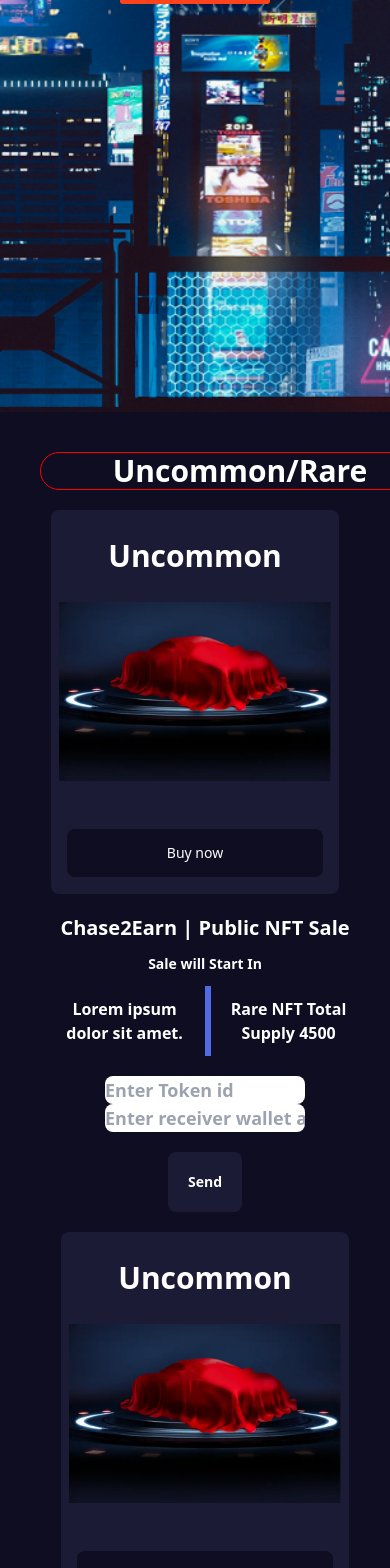
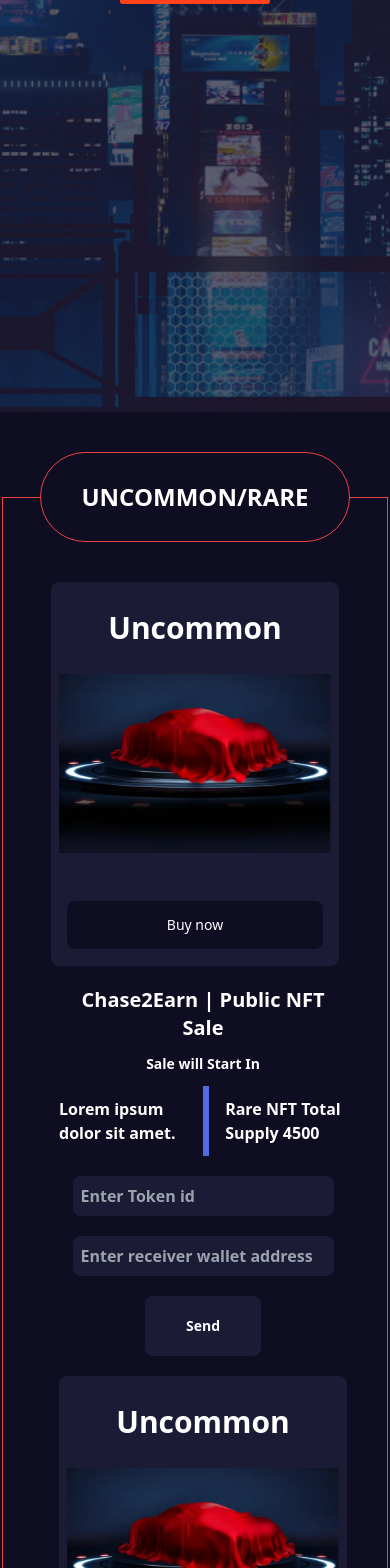
Before and after one commit to hashirnouman/nft-dapp-clone, a React (Vite) app: page / in a window 390 px wide. Shown: the part 432-2000 px from the top of the page. Built offline with nearby package versions, Linux system fonts and the light colour scheme.

Commit message:
responsivness fixed

```diff
--- a/src/components/Navbar.tsx
+++ b/src/components/Navbar.tsx
@@ -13,7 +13,7 @@ const Navbar = ({ action, status }: Props) => {
   const [show, setShow] = useState(false);
   return (
     <>
-      <div className="flex justify-between p-5 text-white font-extrabold items-center lg:flex-col w-full">
+      <div className="flex justify-between px-10 py-5 text-white font-extrabold items-center lg:flex-col w-full ">
         <div className="cursor-pointer lg:hidden">Home</div>
         <div className=" cursor-pointer lg:hidden">Marketplace</div>
         <div className="cursor-pointer lg:hidden">How to play</div>
@@ -49,7 +49,7 @@ const Navbar = ({ action, status }: Props) => {
       </div>
       <div>
         {show && (
-          <div className=" lg:bg-black lg:absolute lg:bottom-0 lg:w-full lg:h-4/5 lg:text-white lg:bg-opacity-70 flex justify-center items-center">
+          <div className="hidden lg:visible lg:bg-black lg:absolute lg:bottom-0 lg:w-full lg:h-4/5 lg:text-white lg:bg-opacity-70 lg:flex justify-center items-center">
             <div className=" flex-col space-y-28 text-center font-extrabold text-lg">
               <div className="cursor-pointer">Home</div>
               <div className=" cursor-pointer">Marketplace</div>
--- a/src/index.css
+++ b/src/index.css
@@ -3,6 +3,9 @@
   padding: 0;
   box-sizing: border-box;
 }
+body {
+  background-color: #0e0d21;
+}
 @tailwind base;
 @tailwind components;
 @tailwind utilities;
--- a/src/views/Home/Home.tsx
+++ b/src/views/Home/Home.tsx
@@ -77,7 +77,7 @@ const Home = (props: Props) => {
         tokenId
       );
     } catch (error) {
-      alert(error);
+      alert("Transaction failed");
     }
   };
   const checkTokenId = async (token_id: number) => {
@@ -94,11 +94,11 @@ const Home = (props: Props) => {
   };
   return (
     <div className="overflow-hidden sm:overflow-x-scroll">
-      <div className={styles.herosection}>
+      <div className={styles.herosection} id={styles.overlay}>
         <Navbar action={connectWallet} status={web3provider} />
-        <div className="flex justify-center text-white align-center pt-40 ">
+        <div className="flex justify-center text-white align-center pt-40">
           <div className="space-y-4">
-            <div className="text-5xl text-center font-extrabold text-white sm:text-2xl ">
+            <div className="text-5xl text-center font-extrabold text-white sm:text-2xl">
               BE THE ULIMATE IBALR AND
               <br /> WINN YOUR DREAM PRIZE
             </div>
@@ -114,22 +114,20 @@ const Home = (props: Props) => {
           </div>
         </div>
       </div>
-      <div className={styles.cardsection}>
-        <div className="p-10">
-          <div className={styles.borderTitle}>
-            <div className="sm:text-3xl">Uncommon/Rare</div>
-          </div>
-          <div className="flex space-x-10 mt-5 justify-center lg:space-x-5  md:flex-col items-center space-y-5">
-            <Card />
-            <CountDownSection
-              sendNft={sendNft}
-              setAccount={setAccount2}
-              setTokenId={setTokenId}
-            />
-            <Card />
-          </div>
-        </div>
+      <div className="flex justify-center my-10">
+        <fieldset className="border border-red-500 w-4/5">
+          <legend className="border border-red-500 text-center rounded-full text-white px-20 py-7 text-3xl font-extrabold lg:px-10 lg:text-2xl md:text-xl md:px-8">
+            UNCOMMON/RARE
+          </legend>
+
+          <CountDownSection
+            sendNft={sendNft}
+            setAccount={setAccount2}
+            setTokenId={setTokenId}
+          />
+        </fieldset>
       </div>
+
       <Aboutus />
       <Footer />
     </div>
--- a/src/views/Home/components/CountDownSection.tsx
+++ b/src/views/Home/components/CountDownSection.tsx
@@ -1,4 +1,5 @@
 import React from "react";
+import Card from "../../../components/Card/Card";
 import styles from "./styles/CountDownSection.module.css";
 type Props = {
   sendNft: any;
@@ -7,39 +8,42 @@ type Props = {
 };
 const CountDownSection = ({ sendNft, setAccount, setTokenId }: Props) => {
   return (
-    <div className=" flex items-center justify-items-center">
-      <div className="text-4xl text-white font-bold  lg:text-xl text-center">
+    <div className="flex justify-center p-10 rounded-xl space-x-4 lg:flex-col lg:space-y-5 lg:items-center">
+      <Card />
+      <div className="text-white font-bold ">
+        <h1 className="text-4xl lg:text-xl text-center">
           Chase2Earn | Public NFT Sale
+        </h1>
         <p className="text-sm text-center p-3">Sale will Start In</p>
-        <div className="flex"></div>
         <div className="flex justify-center items-center space-x-4">
-          <div className="text-base">Lorem ipsum dolor sit amet.</div>
+          <p className="text-base">Lorem ipsum dolor sit amet.</p>
           <div className={styles.vl}></div>
-          <div className="text-base">Rare NFT Total Supply 4500</div>
+          <p className="text-base">Rare NFT Total Supply 4500</p>
         </div>
-        <>
         <form onSubmit={(e) => sendNft(e)}>
-            <div className="flex-col m-5 text-black">
+          <div className="flex flex-col w-5/5 items-center space-y-5 mt-5">
             <input
-                className="w-4/5 text-lg rounded-lg"
+              className="w-5/5 bg-foreground p-2 rounded-lg"
               placeholder="Enter Token id"
               onChange={(e) => setTokenId(e.target.value)}
+              required
             />
             <input
-                className="w-4/5 text-lg rounded-lg"
+              className="w-5/5 bg-foreground p-2 rounded-lg"
               placeholder="Enter receiver wallet address"
               onChange={(e) => setAccount(e.target.value)}
+              required
             />
-            </div>
             <button
               type="submit"
-              className="text-sm p-5 text-white bg-foreground rounded-lg "
+              className="text-sm p-5 text-white bg-foreground rounded-lg w-2/5"
             >
               Send
             </button>
+          </div>
         </form>
-        </>
       </div>
+      <Card />
     </div>
   );
 };
--- a/src/views/Home/styles/Home.module.css
+++ b/src/views/Home/styles/Home.module.css
@@ -4,21 +4,10 @@
   background-size: cover;
   height: 100vh;
   width: 100vw;
+  box-shadow: inset 0 0 0 2000px rgba(27, 27, 54, 0.7);
+
 }
-/* .herosection:before {
-  content: "";
-  position: absolute;
-  top: 0;
-  right: 0;
-  bottom: 0;
-  left: 0;
-  background-image: linear-gradient(to bottom right, transparent, black);
-  opacity: 0.9;
-} */
 
-.cardsection {
-  background-color: #0e0d21;
-}
 .border {
   border: 0.5px solid red;
 }
@@ -26,10 +15,9 @@
   border: 0.5px solid red;
   border-radius: 50px;
   width: 400px;
-  margin: 0 auto;
   color: white;
   text-align: center;
   font-size: 40px;
   font-weight: bold;
-  z-index: 1000;
+  position: absolute;
 }
```
Lines whose indentation alone changed are shown as unchanged.
